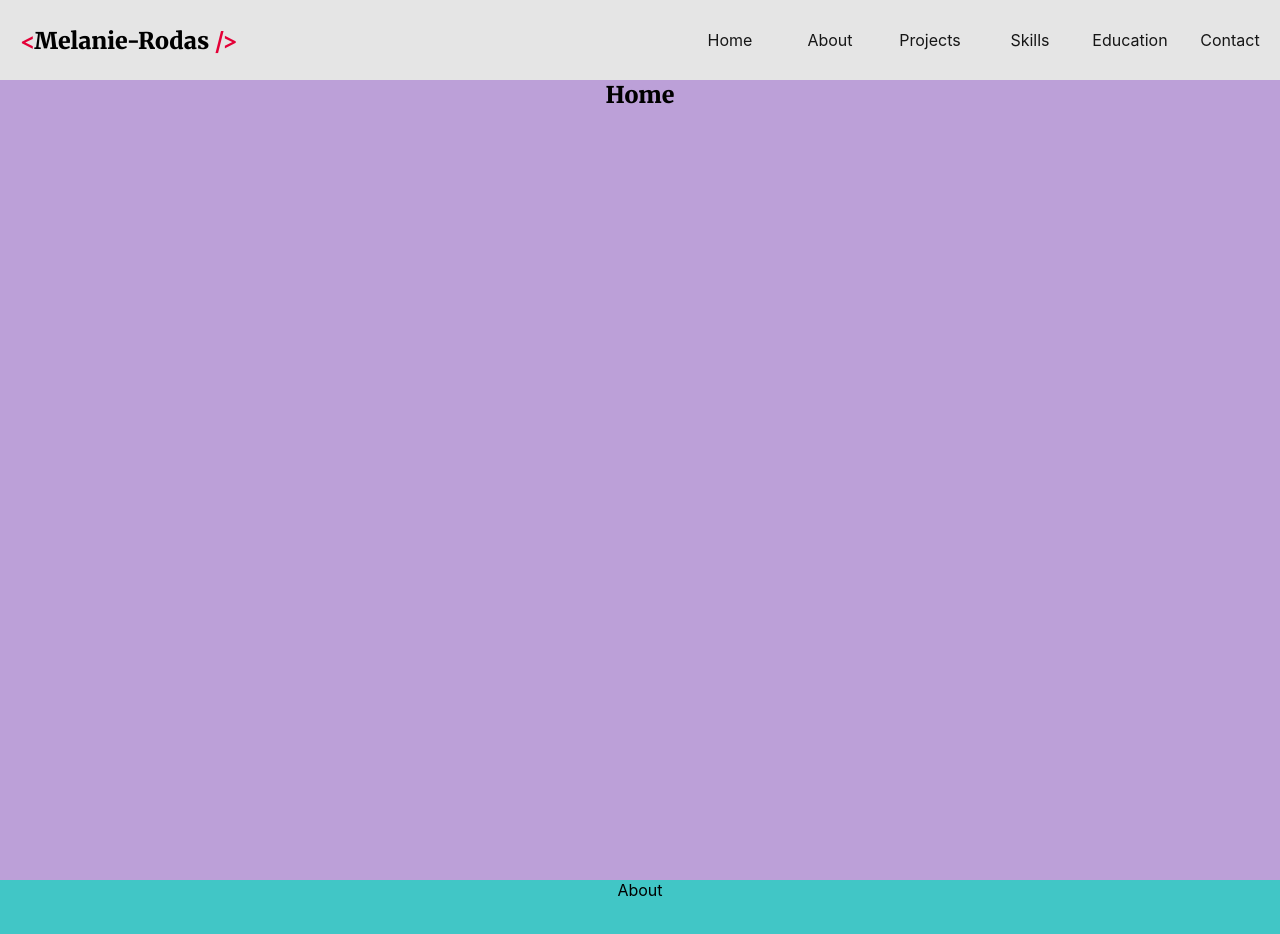
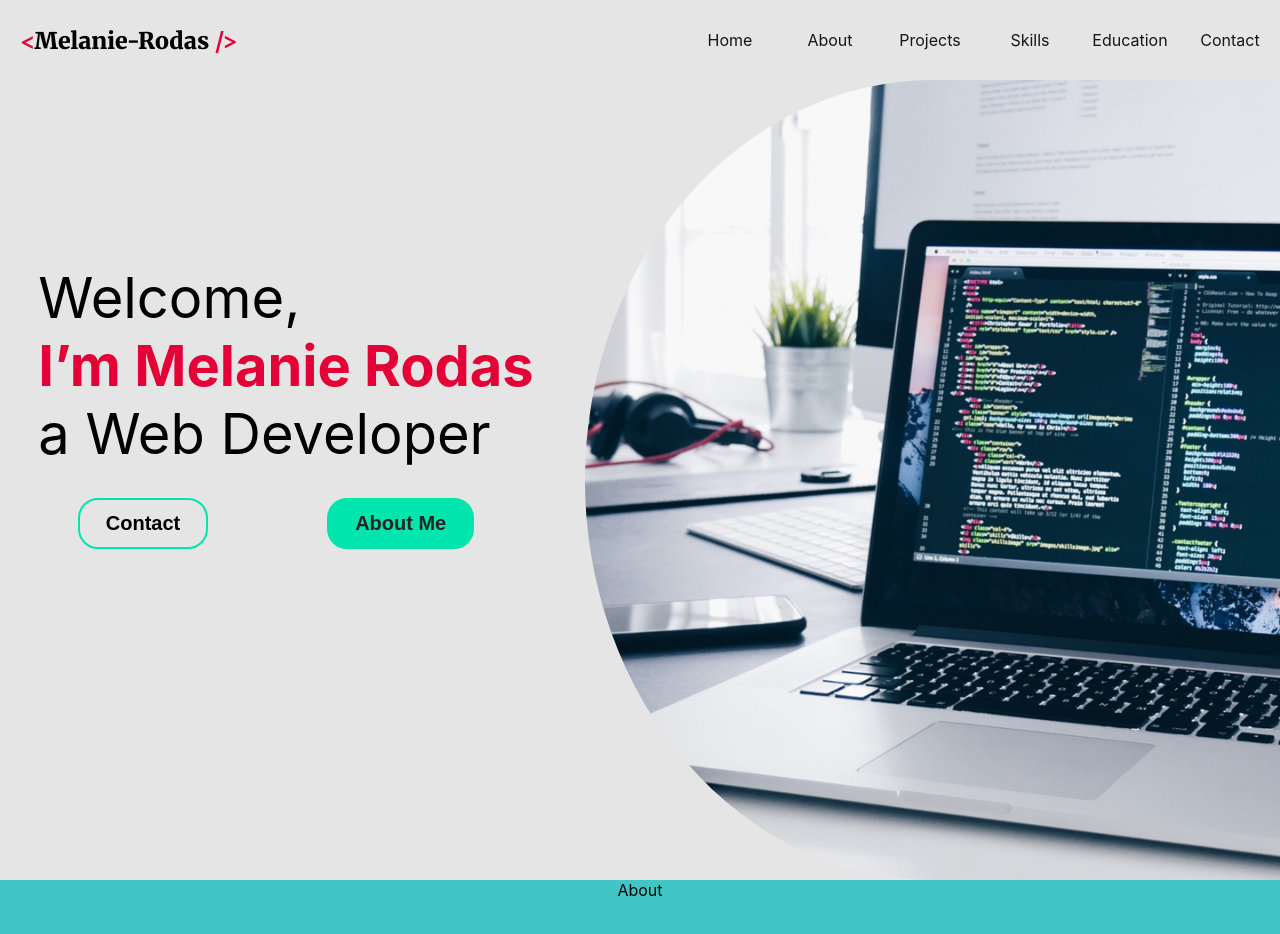
Before and after one commit to melanierolo/Portfolio-react, a React (Create React App) app: page / in a window 1280 px wide. Shown: the top 934 px of the page. Built offline with nearby package versions, Linux system fonts and the light colour scheme.

Commit message:
added a home section for on desktop

```diff
--- a/src/components/Home/index.jsx
+++ b/src/components/Home/index.jsx
@@ -1,10 +1,39 @@
 import React from "react";
 import "./style.css";
+import ButtonElement from "../ButtonElement";
+import HomeImage from "../../assets/images/home-unsplash.png";
 
 export default function Home() {
   return (
     <section className="home" id="home">
-      <h1>Home</h1>
+      <div className="home-content">
+        <div className="home-message">
+          <p>Welcome, </p>
+          <span>
+            <b>I’m Melanie Rodas</b>{" "}
+          </span>
+          <p>a Web Developer</p>
+        </div>
+        <div className="home-buttons">
+          <ButtonElement
+            onClick={() => (window.location.href = "#contact")}
+            buttonStyle="btn--secondary"
+            buttonSize="btn--large"
+          >
+            Contact
+          </ButtonElement>
+          <ButtonElement
+            onClick={() => (window.location.href = "#about")}
+            buttonStyle="btn--primary"
+            buttonSize="btn--large"
+          >
+            About Me
+          </ButtonElement>
+        </div>
+      </div>
+      <div className="home-image">
+        <img src={HomeImage} alt="A laptop -unplash" />
+      </div>
     </section>
   );
 }
--- a/src/components/Home/style.css
+++ b/src/components/Home/style.css
@@ -1,6 +1,52 @@
+:root {
+  --backgroundPage: #e5e5e5;
+}
+
 .home {
-  min-height: 100vh;
+  height: 100vh;
   scroll-margin-top: 80px;
   text-align: center;
-  background-color: rgb(188, 160, 216);
+  background-color: var(--backgroundPage);
+  display: flex;
+  justify-content: flex-end;
 }
+
+.home .home-content {
+  position: static;
+  padding: 12% 4% 0% 1%;
+}
+
+.home .home-content .home-message {
+  margin: 0 0 0 20px;
+  text-align: left;
+  font-size: 56px;
+  padding: 30px 0;
+}
+
+.home .home-content .home-buttons {
+  display: flex;
+  justify-content: space-around;
+}
+
+.home .home-image {
+  background-color: var(--backgroundPage);
+  margin: 0%;
+}
+
+.home .home-image img {
+  height: 100vh;
+  max-width: 100%;
+  display: block;
+  border-radius: 50% 0% 0% 50%;
+}
+
+@media screen and (max-width: 1200px) {
+  .home .home-content {
+    position: static;
+    padding: 15% 3% 0% 1%;
+  }
+  .home .home-content .home-message {
+    font-size: 48px;
+    margin: 0 0 0 15px;
+  }
+}
```
Also changed, not shown: src/assets/images/home-unsplash.png (added).
